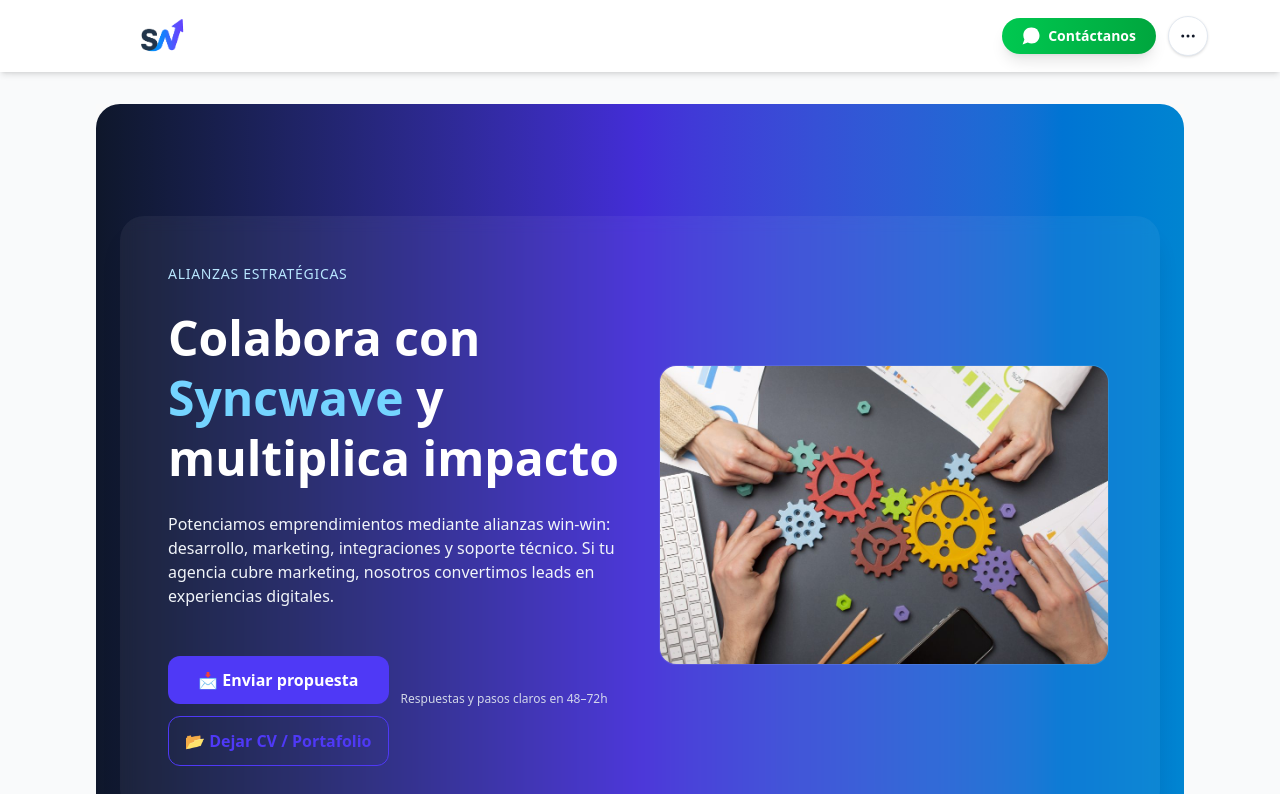
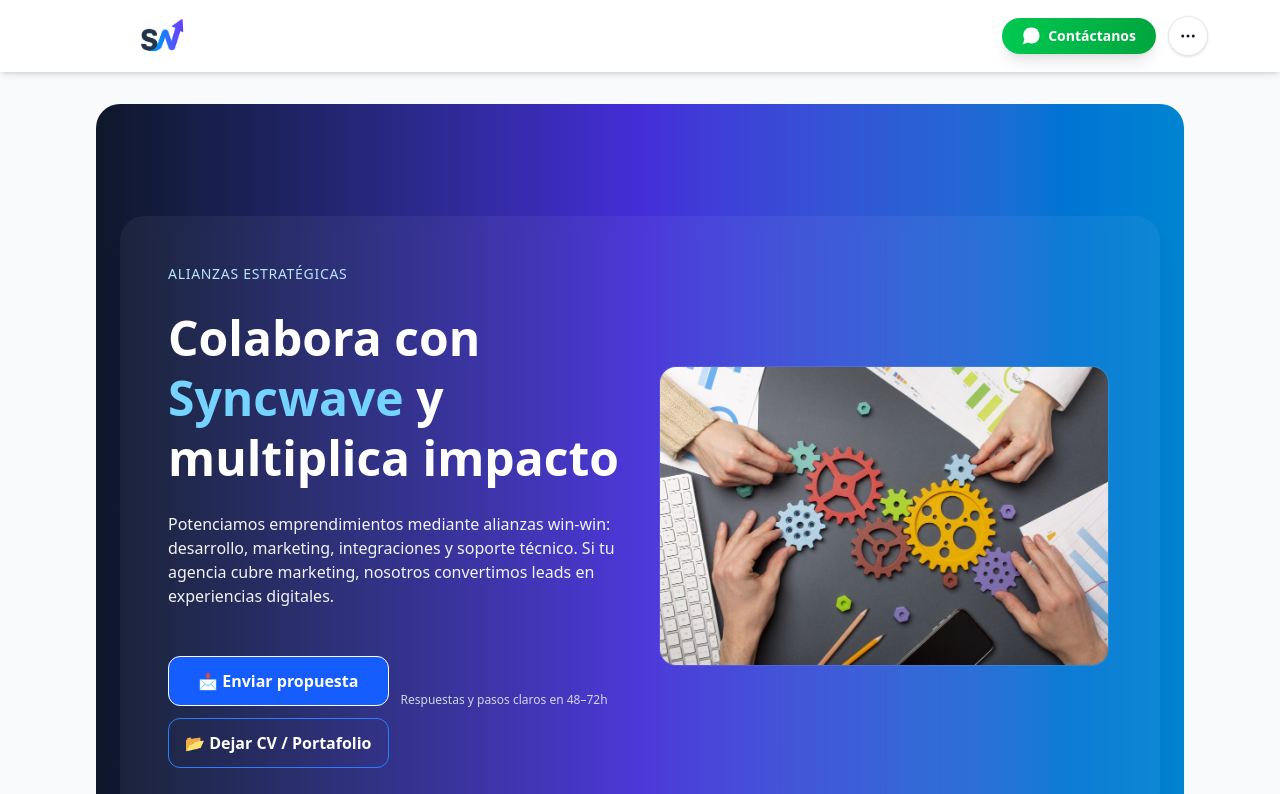
Before and after one commit to Leinerwill25/Syncwave_public, a Next.js app: page /w/colaborador in a window 1280 px wide. Shown: the top 794 px of the page. Built offline with nearby package versions, Linux system fonts and the light colour scheme.

Commit message:
first commit - correcion deploy - mejoras de subpaginas - colaborador correcion

```diff
--- a/src/app/w/colaborador/page.tsx
+++ b/src/app/w/colaborador/page.tsx
@@ -1,5 +1,7 @@
 import React from 'react';
 import CTAButtons from '@/components/CTAButtons';
+import CTAButtonstwo from '@/components/CTAButtonstwo';
+
 import Image from 'next/image';
 
 export default function ColaboradorPage() {
@@ -18,7 +20,7 @@
 							<p className="text-slate-100 max-w-xl">Potenciamos emprendimientos mediante alianzas win-win: desarrollo, marketing, integraciones y soporte técnico. Si tu agencia cubre marketing, nosotros convertimos leads en experiencias digitales.</p>
 
 							<div className="flex flex-col sm:flex-row sm:items-center gap-3">
-								<CTAButtons
+								<CTAButtonstwo
 									primary={{
 										text: '📩 Enviar propuesta',
 										href: 'https://api.whatsapp.com/send/?phone=584242070878&text=Hola%2C+quiero+colaborar+con+Syncwave',
```
